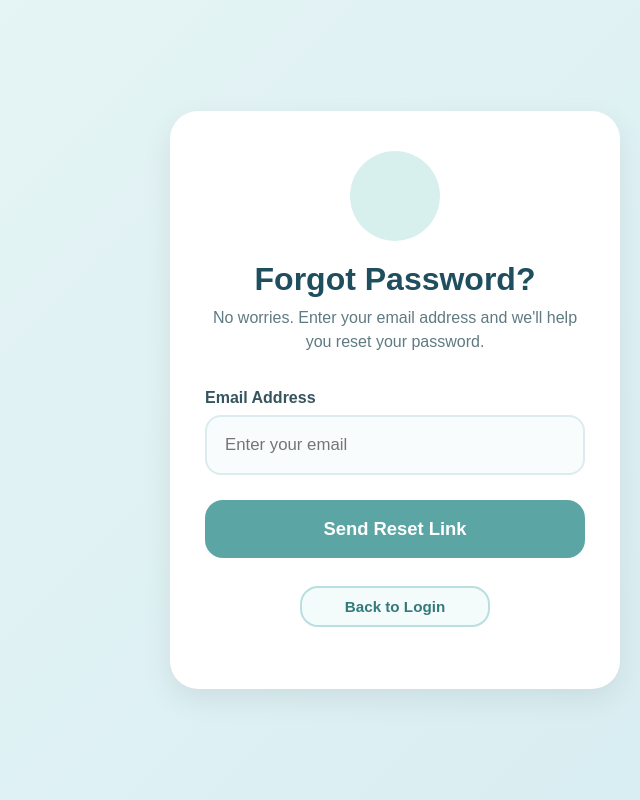
After one commit to claudia-chen986/at3-elderly-helping, a Flask app: page /forgot_password in a window 1280 px wide. The commit adds this page. Shown: the whole page, without its empty margins (640-1280 px from the left). Run offline with Flask 3, Linux system fonts and the light colour scheme.

Commit message:
frontend - sign up and forget password page

```diff
--- a/app.py
+++ b/app.py
@@ -2,12 +2,20 @@ from flask import Flask, render_template
 
 app = Flask(
     __name__,
-    template_folder = "frontend/templetes"
+    template_folder='templates'
 )
 
 @app.route('/')
 def login():
     return render_template('login.html')
 
+@app.route('/signup')
+def signup():
+    return render_template('signup.html')
+
+@app.route('/forgot_password')
+def forgot_password():
+    return render_template('forgot-password.html')
+
 if __name__ == '__main__':
     app.run(debug=True)
--- /dev/null
+++ b/templates/forgot-password.html
@@ -0,0 +1,198 @@
+<!DOCTYPE html>
+<html lang="en">
+<head>
+    <meta charset="UTF-8" />
+    <meta name="viewport" content="width=device-width, initial-scale=1.0"/>
+    <title>Elderly Care App - Forgot Password</title>
+
+    <style>
+        *{
+            margin:0;
+            padding:0;
+            box-sizing:border-box;
+            font-family: Arial, sans-serif;
+        }
+
+        body{
+            background: linear-gradient(135deg, #EAF7F6, #D9EEF2);
+            display:flex;
+            justify-content:right;
+            align-items:center;
+            min-height:100vh;
+            padding:20px;
+        }
+
+        .container{
+            width:100%;
+            max-width:450px;
+        }
+
+        .forgot-card{
+            background:white;
+            border-radius:28px;
+            padding:40px 35px;
+            box-shadow:0 10px 30px rgba(0,0,0,0.08);
+            text-align:center;
+        }
+
+        .logo-circle{
+            width:90px;
+            height:90px;
+            background:#D7F0EE;
+            border-radius:50%;
+            margin:0 auto 20px;
+            display:flex;
+            justify-content:center;
+            align-items:center;
+            font-size:40px;
+        }
+
+        h1{
+            font-size:2rem;
+            color:#1F4E5F;
+            margin-bottom:8px;
+        }
+
+        .subtitle{
+            color:#5F7A82;
+            margin-bottom:35px;
+            font-size:1rem;
+            line-height:1.5;
+        }
+
+        .input-group{
+            text-align:left;
+            margin-bottom:25px;
+        }
+
+        label{
+            display:block;
+            margin-bottom:8px;
+            font-size:1rem;
+            color:#35545D;
+            font-weight:600;
+        }
+
+        input{
+            width:100%;
+            padding:18px;
+            border:2px solid #DCEBED;
+            border-radius:16px;
+            font-size:1.05rem;
+            background:#F9FCFD;
+            outline:none;
+            transition:0.3s;
+        }
+
+        input:focus{
+            border-color:#74C7C5;
+            background:white;
+        }
+
+        .reset-btn{
+            width:100%;
+            padding:18px;
+            border:none;
+            border-radius:18px;
+            background:#5BA6A4;
+            color:white;
+            font-size:1.15rem;
+            font-weight:bold;
+            cursor:pointer;
+            transition:0.3s;
+        }
+
+        .reset-btn:hover{
+            transform:translateY(-2px);
+            background:#4A9492;
+        }
+
+        .divider{
+            margin:28px 0 22px;
+            color:#7D9097;
+            font-size:0.95rem;
+        }
+
+        .back-btn{
+            width: 50%;
+            padding:10px;
+            border:2px solid #B9DFE0;
+            border-radius:18px;
+            background:#F4FBFB;
+            color:#347A79;
+            font-size:0.95rem;
+            font-weight:600;
+            cursor:pointer;
+            transition:0.3s;
+        }
+
+        .back-btn:hover{
+            background:#EAF7F6;
+        }
+
+        @media(max-width:480px){
+            .forgot-card{
+                padding:30px 25px;
+            }
+
+            h1{
+                font-size:1.8rem;
+            }
+
+            input,
+            .reset-btn,
+            .back-btn{
+                font-size:1rem;
+                padding:16px;
+            }
+
+            .back-btn{
+                width:50%;
+            }
+        }
+    </style>
+</head>
+
+<body>
+
+    <div class="container">
+        <div class="forgot-card">
+
+            <div class="logo-circle"></div>
+
+            <h1>Forgot Password?</h1>
+
+            <p class="subtitle">
+                No worries. Enter your email address and we'll help you reset your password.
+            </p>
+
+            <form>
+
+                <div class="input-group">
+                    <label for="email">Email Address</label>
+                    <input type="email"
+                           id="email"
+                           placeholder="Enter your email"
+                           required>
+                </div>
+
+                <button class="reset-btn" type="submit">
+                    Send Reset Link
+                </button>
+
+            </form>
+
+            <div class="divider">
+
+                <a href="/">
+                    <button class="back-btn" type="button">
+                        Back to Login
+                    </button>
+                </a>
+            </div>
+
+        </div>
+    </div>
+
+</body>
+</html>
```
Also changed, not shown: templates/login.html (renamed from frontend/templates/login.html, +12 -5 lines), templates/signup.html (added, +210 -0 lines), templates/homepage.html (added).
